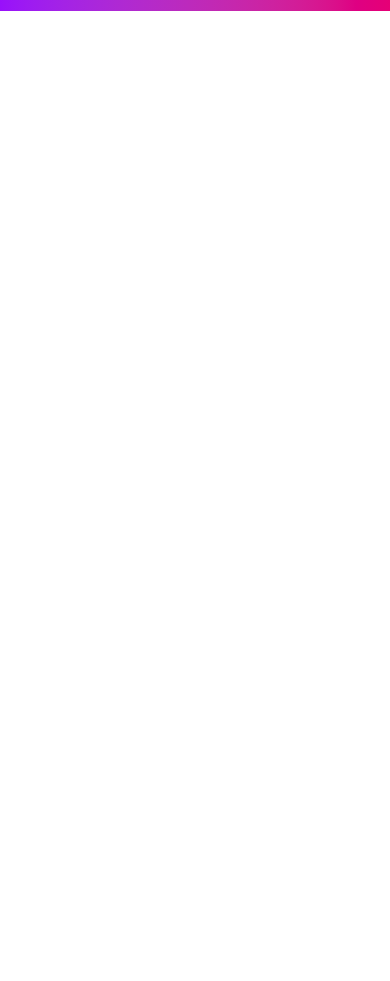
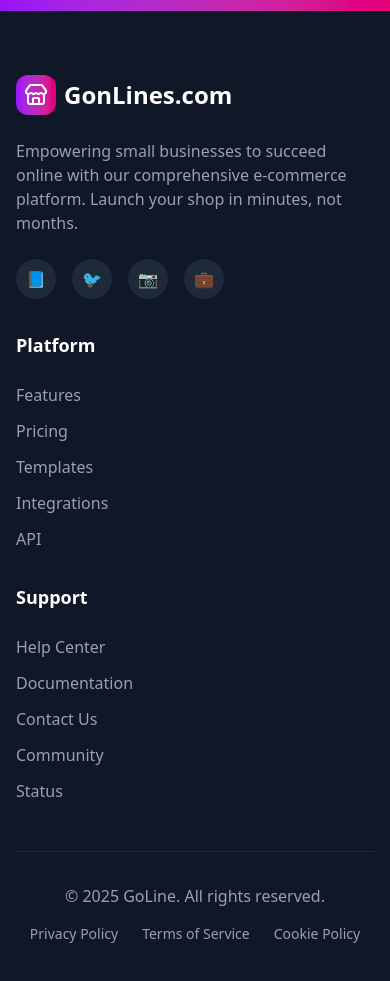
Before and after one commit to MDTalha178/Gonline, a React (Vite) app: page / in a window 390 px wide. Shown: the part 7900-8881 px from the top of the page. Before the commit the page ends 7911 px from the top, so only its background shows below. Built offline with nearby package versions, Linux system fonts and the light colour scheme.

Commit message:
Vercel config

```diff
--- /dev/null
+++ b/src/component/gonline/HomeComponent/Footer.jsx
@@ -0,0 +1,73 @@
+import { Store } from "lucide-react";
+
+const Footer = () => {
+  return (
+    <footer className="bg-gray-900 text-white py-16">
+      <div className="max-w-7xl mx-auto px-4 sm:px-6 lg:px-8">
+        <div className="grid grid-cols-1 md:grid-cols-4 gap-8">
+          <div className="col-span-1 md:col-span-2">
+            <div className="flex items-center space-x-2 mb-6">
+              <div className="w-10 h-10 bg-gradient-to-r from-purple-600 to-pink-600 rounded-xl flex items-center justify-center">
+                <Store className="w-6 h-6 text-white" />
+              </div>
+              <span className="text-2xl font-bold">GonLines.com</span>
+            </div>
+            <p className="text-gray-400 mb-6 max-w-md">
+              Empowering small businesses to succeed online with our comprehensive e-commerce platform.
+              Launch your shop in minutes, not months.
+            </p>
+            <div className="flex space-x-4">
+              <div className="w-10 h-10 bg-gray-800 rounded-full flex items-center justify-center hover:bg-purple-600 transition-colors cursor-pointer">
+                📘
+              </div>
+              <div className="w-10 h-10 bg-gray-800 rounded-full flex items-center justify-center hover:bg-purple-600 transition-colors cursor-pointer">
+                🐦
+              </div>
+              <div className="w-10 h-10 bg-gray-800 rounded-full flex items-center justify-center hover:bg-purple-600 transition-colors cursor-pointer">
+                📷
+              </div>
+              <div className="w-10 h-10 bg-gray-800 rounded-full flex items-center justify-center hover:bg-purple-600 transition-colors cursor-pointer">
+                💼
+              </div>
+            </div>
+          </div>
+
+          <div>
+            <h4 className="text-lg font-semibold mb-6">Platform</h4>
+            <ul className="space-y-3">
+              <li><a href="#" className="text-gray-400 hover:text-white transition-colors">Features</a></li>
+              <li><a href="#" className="text-gray-400 hover:text-white transition-colors">Pricing</a></li>
+              <li><a href="#" className="text-gray-400 hover:text-white transition-colors">Templates</a></li>
+              <li><a href="#" className="text-gray-400 hover:text-white transition-colors">Integrations</a></li>
+              <li><a href="#" className="text-gray-400 hover:text-white transition-colors">API</a></li>
+            </ul>
+          </div>
+
+          <div>
+            <h4 className="text-lg font-semibold mb-6">Support</h4>
+            <ul className="space-y-3">
+              <li><a href="#" className="text-gray-400 hover:text-white transition-colors">Help Center</a></li>
+              <li><a href="#" className="text-gray-400 hover:text-white transition-colors">Documentation</a></li>
+              <li><a href="#" className="text-gray-400 hover:text-white transition-colors">Contact Us</a></li>
+              <li><a href="#" className="text-gray-400 hover:text-white transition-colors">Community</a></li>
+              <li><a href="#" className="text-gray-400 hover:text-white transition-colors">Status</a></li>
+            </ul>
+          </div>
+        </div>
+
+        <div className="border-t border-gray-800 mt-12 pt-8 flex flex-col md:flex-row justify-between items-center">
+          <div className="text-gray-400 mb-4 md:mb-0">
+            © 2025 GoLine. All rights reserved.
+          </div>
+          <div className="flex space-x-6 text-sm text-gray-400">
+            <a href="#" className="hover:text-white transition-colors">Privacy Policy</a>
+            <a href="#" className="hover:text-white transition-colors">Terms of Service</a>
+            <a href="#" className="hover:text-white transition-colors">Cookie Policy</a>
+          </div>
+        </div>
+      </div>
+    </footer>
+  );
+};
+
+export default Footer;
--- a/src/component/gonline/HomeComponent/Home.jsx
+++ b/src/component/gonline/HomeComponent/Home.jsx
@@ -6,6 +6,7 @@
 import FeaturesSection from "./Feature";
 import {ShopLaunch} from "./Hero";
 import TestimonialsSection from "./Testomonial";
+import Footer from "./Footer";
 
 // Main Homepage Component
 const Homepage = () => {
@@ -28,6 +29,7 @@
         <ShopDiscoverySection />
         <TestimonialsSection />
         <CTASection />
+        <Footer />
 
     </div>
   );
--- a/src/module/shopRegistration/shopRegistration.jsx
+++ b/src/module/shopRegistration/shopRegistration.jsx
@@ -1,5 +1,4 @@
 import { useState } from "react";
-import ShopRegistrationComponent from "../../component/gonline/shopRegistration/shopRegistration"
 import ShopAddress from "./shopAddress";
 import ShopDetailsRegistration from "./shopDetails";
 import ShopRegistrationFooter from "../../component/gonline/shopRegistration/shopRegistrationFooter";
@@ -7,11 +6,10 @@
 import ProgressSteps from "../../component/gonline/shopRegistration/ProgressSteps";
 import PlanSelection from "./PlanSelection";
 import DomainSetup from "./domainSetup";
-import ReviewSummary from "../../component/gonline/shopRegistration/ReviewSummary";
 import { ReviewSummaryComponent } from "./reviewSummary";
 
 const ShopRgistration = () =>{
-    const [currentStep, setCurrentStep] = useState(3);
+    const [currentStep, setCurrentStep] = useState(1);
     const [storeId, setStoreId] = useState(null);
     const [selectedPlan, setSelectedPlan] = useState('basic');
     const totalSteps = 4;
```
Also changed, not shown: vercel.json (added).
